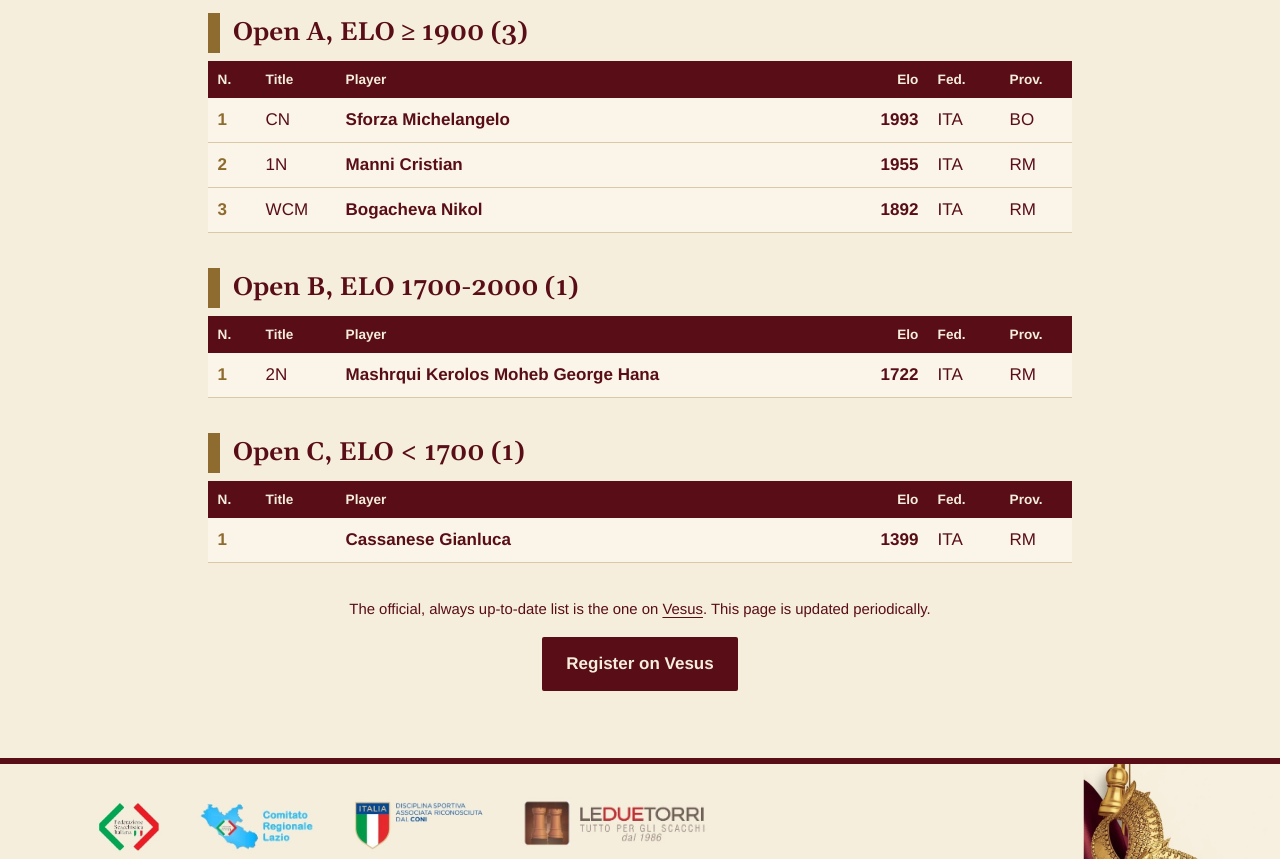
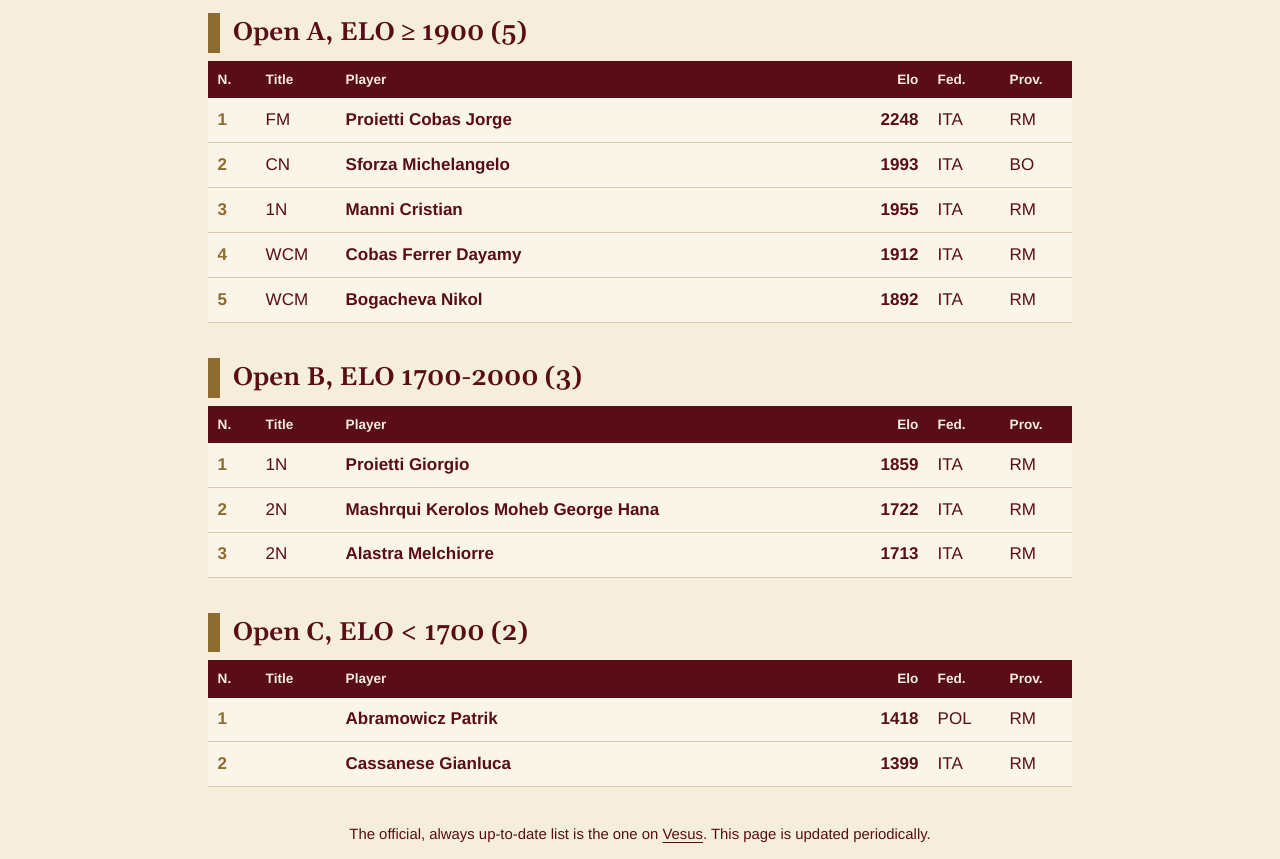
Before and after one commit to scacchianiene/scacchianiene.github.io, a plain HTML site: page carnival-2027/en/iscritti.html in a window 1280 px wide. Shown: the part 371-1230 px from the top of the page. Drawn offline with Linux system fonts and the light colour scheme.

Commit message:
Iscritti aggiornati da Vesus al 17/11/2026 (10 giocatori)
Co-Authored-By: Claude Opus 5.5 <noreply@anthropic.com>
Claude-Session: https://claude.ai/code/session_01AdfXUZ7Z4fugcpGwy1r4sL

```diff
--- a/assets/dati/iscritti.js
+++ b/assets/dati/iscritti.js
@@ -1,17 +1,22 @@
 /* Iscritti al torneo, letti da Vesus. Solo dati pubblici: nome, titolo, Elo, federazione, provincia.
    Mai telefono, email, anno di nascita o pagamenti. */
 window.ISCRITTI = {
-  aggiornato: "14 novembre 2026", aggiornato_en: "14 November 2026",
+  aggiornato: "17 novembre 2026", aggiornato_en: "17 November 2026",
   open: [
     { nome: "Open A", fascia: "ELO ≥ 1900", giocatori: [
-      { nome: "Sforza Michelangelo", titolo: "CN", elo: 1993, fed: "ITA", prov: "BO" },
+      { nome: "Bogacheva Nikol", titolo: "WCM", elo: 1892, fed: "ITA", prov: "RM" },
+      { nome: "Cobas Ferrer Dayamy", titolo: "WCM", elo: 1912, fed: "ITA", prov: "RM" },
       { nome: "Manni Cristian", titolo: "1N", elo: 1955, fed: "ITA", prov: "RM" },
-      { nome: "Bogacheva Nikol", titolo: "WCM", elo: 1892, fed: "ITA", prov: "RM" }
+      { nome: "Proietti Cobas Jorge", titolo: "FM", elo: 2248, fed: "ITA", prov: "RM" },
+      { nome: "Sforza Michelangelo", titolo: "CN", elo: 1993, fed: "ITA", prov: "BO" }
     ] },
     { nome: "Open B", fascia: "ELO 1700-2000", giocatori: [
-      { nome: "Mashrqui Kerolos Moheb George Hana", titolo: "2N", elo: 1722, fed: "ITA", prov: "RM" }
+      { nome: "Alastra Melchiorre", titolo: "2N", elo: 1713, fed: "ITA", prov: "RM" },
+      { nome: "Mashrqui Kerolos Moheb George Hana", titolo: "2N", elo: 1722, fed: "ITA", prov: "RM" },
+      { nome: "Proietti Giorgio", titolo: "1N", elo: 1859, fed: "ITA", prov: "RM" }
     ] },
     { nome: "Open C", fascia: "ELO < 1700", giocatori: [
+      { nome: "Abramowicz Patrik", titolo: "", elo: 1418, fed: "POL", prov: "RM" },
       { nome: "Cassanese Gianluca", titolo: "", elo: 1399, fed: "ITA", prov: "RM" }
     ] }
   ]
--- a/carnival-2027/en/iscritti.html
+++ b/carnival-2027/en/iscritti.html
@@ -65,7 +65,7 @@
 <p>Write to <a href="mailto:info@scacchianiene.it">info@scacchianiene.it</a></p>
 </div>
 </footer>
-<script src="../../assets/dati/iscritti.js?v=74862c60"></script>
+<script src="../../assets/dati/iscritti.js?v=995fcaa5"></script>
 <script src="../../assets/js/iscritti.js?v=cb3304ed"></script>
 </body>
 </html>
```
Also changed, not shown: carnival-2027/iscritti.html (+1 -1 lines).
